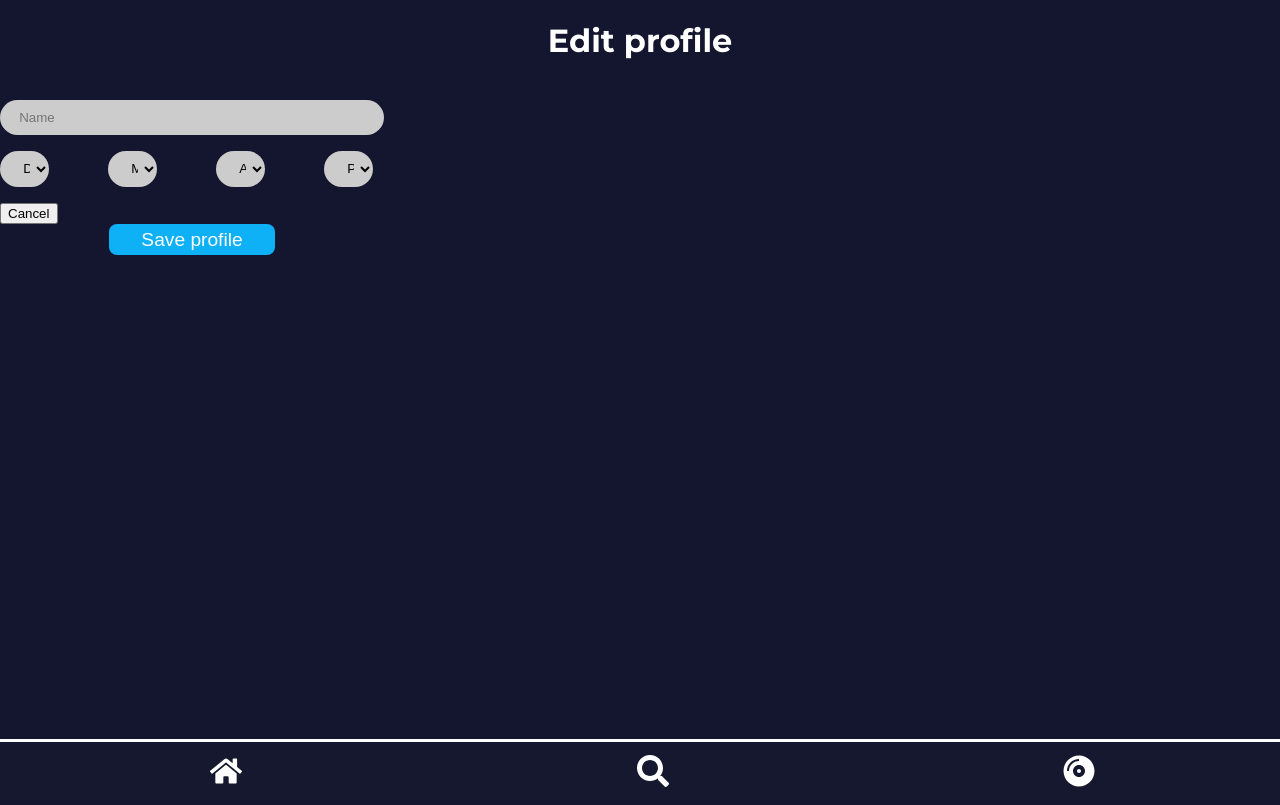
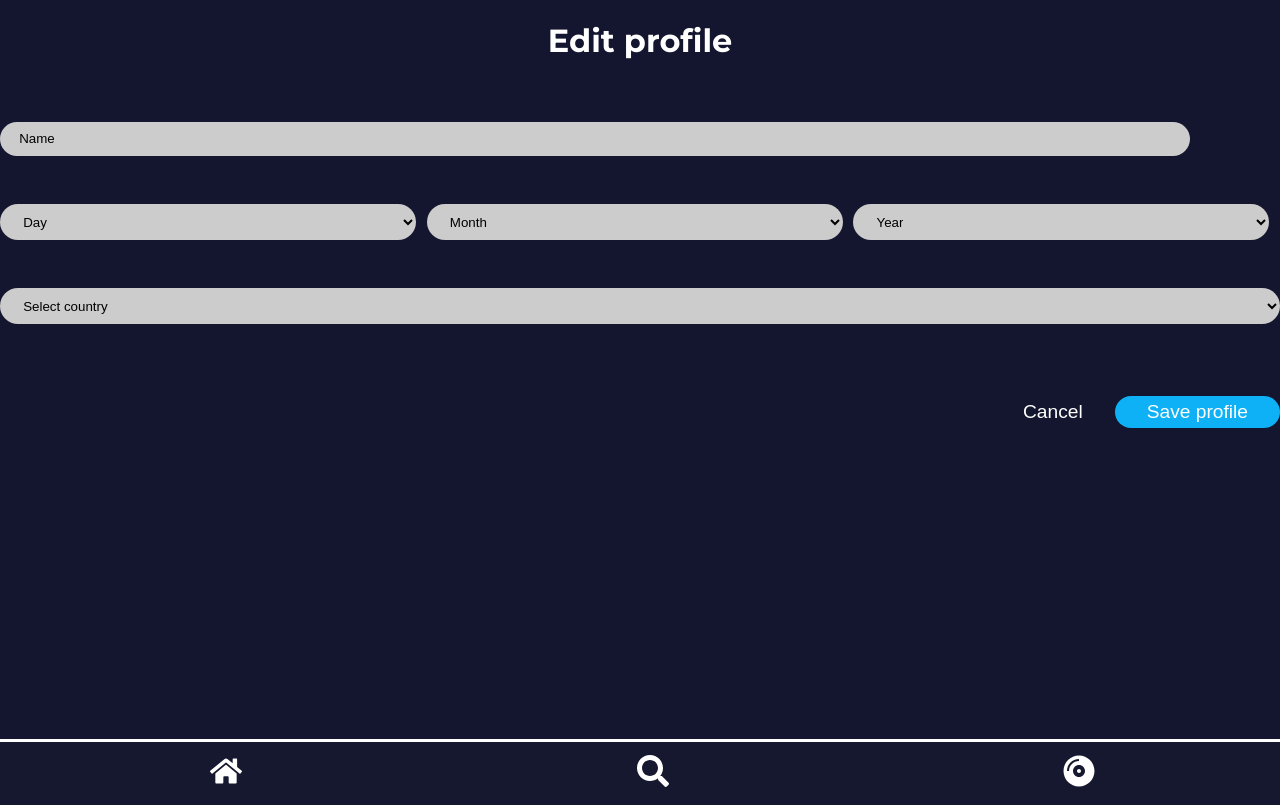
Before and after one commit to squadhamilton2/apollofyFrontend, a React (Vite) app: page /editprofile in a window 1280 px wide. Built offline with nearby package versions, Linux system fonts and the light colour scheme.

Commit message:
Edit profile page without button logic

```diff
--- a/src/pages/EditProfile/EditProfile.tsx
+++ b/src/pages/EditProfile/EditProfile.tsx
@@ -28,16 +28,15 @@ export const EditProfile = () => {
   }
 
   return (
-    <>
+    <main className="profile_settings">
       <h1 className="edit_profile">Edit profile</h1>
 
       <form className="profile_form">
         <input className='name_inputForm' type="text" placeholder="Name"/>
 
-
         <div className="date_selectors">
           <select className='profile_inputForm' value={day} onChange={handleDayChange}>
-            <option value="">Día</option>
+            <option value="">Day</option>
 
             {Array.from({length: 31}, (_, index) => index + 1).map(day => (
               <option key={day} value={day}>{day}</option>
@@ -45,7 +44,7 @@ export const EditProfile = () => {
           </select>
 
           <select className='profile_inputForm' value={month} onChange={handleMonthChange}>
-            <option value="">Mes</option>
+            <option value="">Month</option>
 
             {Array.from({length: 12}, (_, index) => index + 1).map(month => (
               <option key={month} value={month}>{month}</option>
@@ -53,26 +52,30 @@ export const EditProfile = () => {
           </select>
 
           <select className='profile_inputForm' value={year} onChange={handleYearChange}>
-            <option value="">Año</option>
+            <option value="">Year</option>
 
             {Array.from({length: currentYear - 1929}, (_, index) => 1930 + index).map(year => (
               <option key={year} value={year}>{year}</option>
             ))}
           </select>
+          </div>
+
+        <div className="country_container">
           <select className='profile_inputForm country_inputForm' value={country} onChange={handleCountryChange}>
-          <option value="">País</option>
-          <option value="USA">Estados Unidos</option>
-          <option value="Canada">Canadá</option>
-          <option value="Mexico">México</option>
-          <option value="Brazil">Brasil</option>
-          <option value="France">Francia</option>
-          <option value="Germany">Alemania</option>
-          <option value="Japan">Japón</option>
+          <option value="">Select country</option>
+          <option value="USA">USA</option>
+          <option value="Canada">Canada</option>
+          <option value="Mexico">Mexico</option>
+          <option value="Brazil">Brazi</option>
+          <option value="France">France</option>
+          <option value="Germany">Germany</option>
+          <option value="Japan">Japan</option>
           <option value="China">China</option>
           <option value="Australia">Australia</option>
-          <option value="Spain">España</option>
-        </select>
+          <option value="Spain">Spain</option>
+          </select>
         </div>
+
 
         <div className="buttons">
           <button className="cancel_button">Cancel</button>
@@ -81,6 +84,6 @@ export const EditProfile = () => {
 
       </form>
       <Footer />
-    </>
+    </main>
   );
 };
--- a/src/pages/EditProfile/editprofile.css
+++ b/src/pages/EditProfile/editprofile.css
@@ -1,7 +1,14 @@
+.profile_settings {
+    display: flex;
+    /* justify-content: center; */
+    flex-direction: column;
+}
+
+
 .edit_profile {
     color: white;
     display: flex;
-    justify-content: center;
+    /* justify-content: center; */
     flex-direction: column;
     align-items: center;
 }
@@ -11,19 +18,23 @@
     margin-top: 2.5rem;
     display: flex;
     flex-direction: column;
-    width: 30%;
+    /* width: 30%; */
     margin-bottom: 2.5rem;
+    gap: 2rem;
 }
-
 
 .name_inputForm {
     border: none;
     border-radius: 5rem;
-    padding: .6rem 1.2rem;
+    padding: 0.6rem 1.2rem;
     background-color: #CCCCCC;
     margin-bottom: 1rem;
     width: 90%;
     margin-right: 0.66rem;
+}
+
+.name_inputForm::placeholder {
+    color: black;
 }
 
 .profile_inputForm {
@@ -40,10 +51,15 @@
 
 .date_selectors {
     display: flex;
-    justify-content: space-between;
-    gap: 3rem;
+    justify-content: space-around;
+    margin-right: 0;
+    /* gap: 3rem; */
 
 };
+
+.country_container {
+    width: 100%;
+}
 
 .country_inputForm {
     border: none;
@@ -51,8 +67,15 @@
     padding: .6rem 1.2rem;
     background-color: #CCCCCC;
     margin-bottom: 1rem;
-    width: 90%;
+    width: 100%;
     margin-right: 0.66rem;
+}
+
+.buttons {
+    display: flex;
+    flex-direction: row;
+    justify-content: right;
+    margin-top: 1.5rem;
 }
 
 .save_button {
@@ -60,8 +83,17 @@
     background-color: #0EB0F6;
     color:white;
     border: none;
-    border-radius: .5rem;
+    border-radius: 5rem;
     padding: 0.3rem 2rem;
-    margin: 0 auto;
     font-size: 1.2rem;
 }
+
+.cancel_button {
+    display: block;
+    background-color: transparent;
+    color:white;
+    border: none;
+    border-radius: 5rem;
+    padding: 0.3rem 2rem;
+    font-size: 1.2rem;
+}
```
